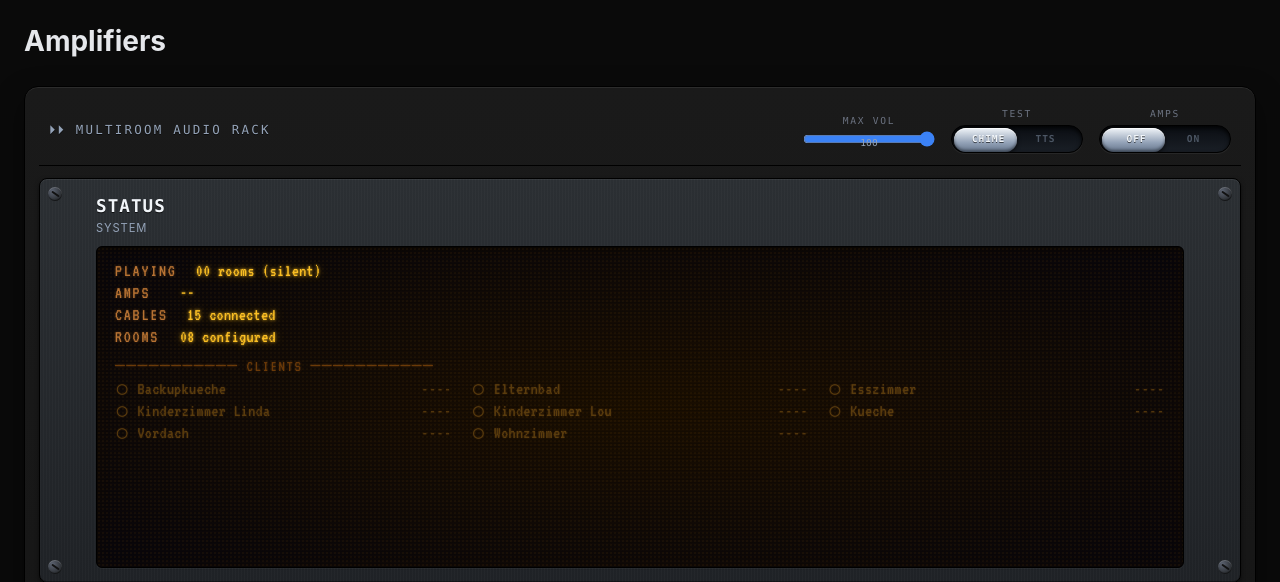
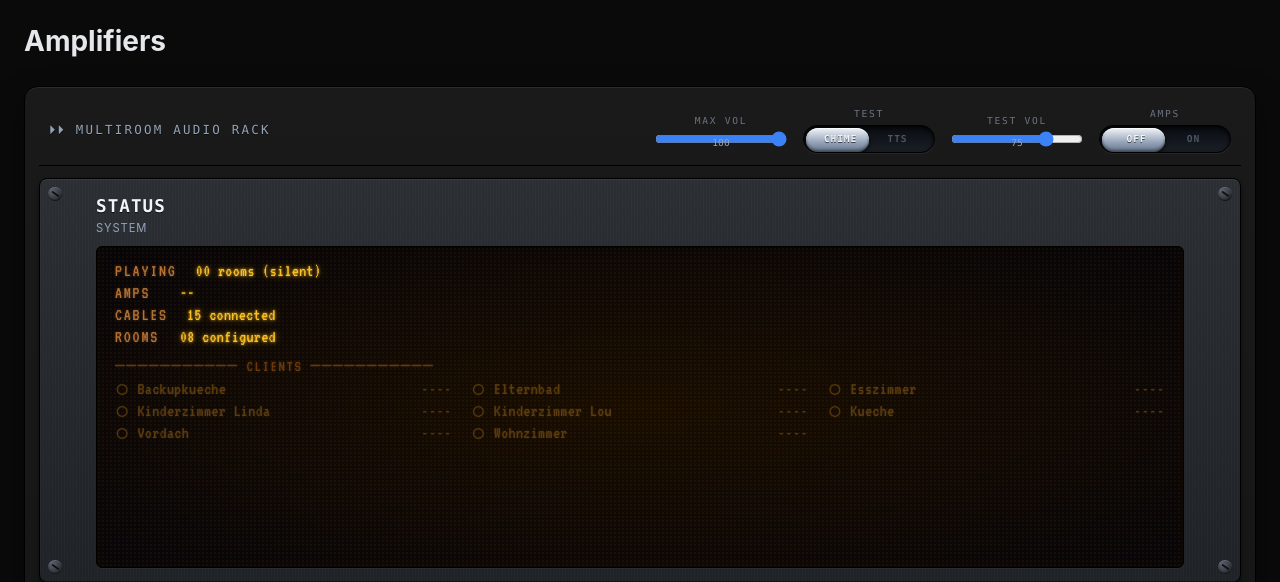
Before and after one commit to tobsch/snappy, a FastAPI app: page / in a window 1280 px wide. Shown: the top 582 px of the page. Run offline with FastAPI, Linux system fonts and the light colour scheme; data that the repository does not hold is empty.

Commit message:
webui: global TEST VOL slider (default 75%)
Add a rack-header slider that controls the volume used for all test
chimes/TTS, replacing the per-speaker live-volume gain previously
piped into /api/test/*. Default 75%: loud enough to verify wiring but
well below max so it can't shock anyone. Persisted in localStorage
('testVolume').

Co-Authored-By: Claude Opus 4.7 <noreply@anthropic.com>

```diff
--- a/webui/templates/amplifiers.html
+++ b/webui/templates/amplifiers.html
@@ -45,6 +45,14 @@
                     <span class="hw-toggle-knob"></span>
                     <span class="hw-toggle-pos hw-toggle-pos-b">TTS</span>
                 </span>
+            </div>
+
+            <div class="hw-slider">
+                <span class="hw-slider-label">TEST VOL</span>
+                <input type="range" id="test-vol-slider" min="0" max="100"
+                       value="75"
+                       oninput="onTestVolumeInput(this)">
+                <span class="hw-slider-value" id="test-vol-num">75</span>
             </div>
 
             <div class="hw-toggle hw-toggle-2pos" id="all-amps-toggle" data-value="off">
@@ -250,6 +258,22 @@ function structuralSnapshot() {
 const initialSnapshot = structuralSnapshot();
 
 let testMode = 'chime';
+
+// Global test-sound volume (0..100). Persisted in localStorage so the user's
+// preferred test level survives reloads. Default 75 — loud enough to verify
+// the speaker is wired but well below "max volume" so it can't shock anyone.
+let testVolume = (() => {
+    const v = parseInt(localStorage.getItem('testVolume') ?? '75', 10);
+    return (Number.isFinite(v) && v >= 0 && v <= 100) ? v : 75;
+})();
+
+function onTestVolumeInput(input) {
+    const v = parseInt(input.value, 10);
+    testVolume = (Number.isFinite(v) && v >= 0 && v <= 100) ? v : 75;
+    const num = document.getElementById('test-vol-num');
+    if (num) num.textContent = String(testVolume);
+    localStorage.setItem('testVolume', String(testVolume));
+}
 let conflictResolution = null;
 let dragState = null;          // {fromJackId, fromRect, currentX, currentY, fromKind, fromMeta}
 let tapSelected = null;        // jack id or null
@@ -1120,7 +1144,7 @@ async function testCell(amp, channel) {
                 amplifier: amp,
                 channel: channel,
                 type: testMode,
-                volume: volumeForCell(amp, channel),
+                volume: testVolume,  // global TEST VOL slider (replaces per-speaker gain for tests)
             }),
         });
     } catch (_) { showToast('Connection error', true); }
@@ -1129,8 +1153,6 @@ async function testCell(amp, channel) {
 async function testRoom(roomId) {
     const room = rooms[roomId];
     if (!room) return;
-    const lSpk = room.left ? speakers[room.left] : null;
-    const rSpk = room.right ? speakers[room.right] : null;
     try {
         await fetch('/api/test/room', {
             method: 'POST', headers: {'Content-Type': 'application/json'},
@@ -1138,8 +1160,8 @@ async function testRoom(roomId) {
                 room: roomId,
                 position: 'stereo',
                 type: testMode,
-                volume_left: lSpk?.volume ?? null,
-                volume_right: rSpk?.volume ?? null,
+                volume_left: testVolume,
+                volume_right: testVolume,
             }),
         });
     } catch (_) { showToast('Connection error', true); }
@@ -1300,6 +1322,14 @@ document.addEventListener('keydown', e => {
 
 // Initial state
 setTestMode(testMode);  // sync toggle position with default
+
+// Sync test-volume slider + display with the persisted value
+(() => {
+    const slider = document.getElementById('test-vol-slider');
+    const num = document.getElementById('test-vol-num');
+    if (slider) slider.value = String(testVolume);
+    if (num) num.textContent = String(testVolume);
+})();
 render();
 refreshLedStats();
 loadAmpPower();
```
